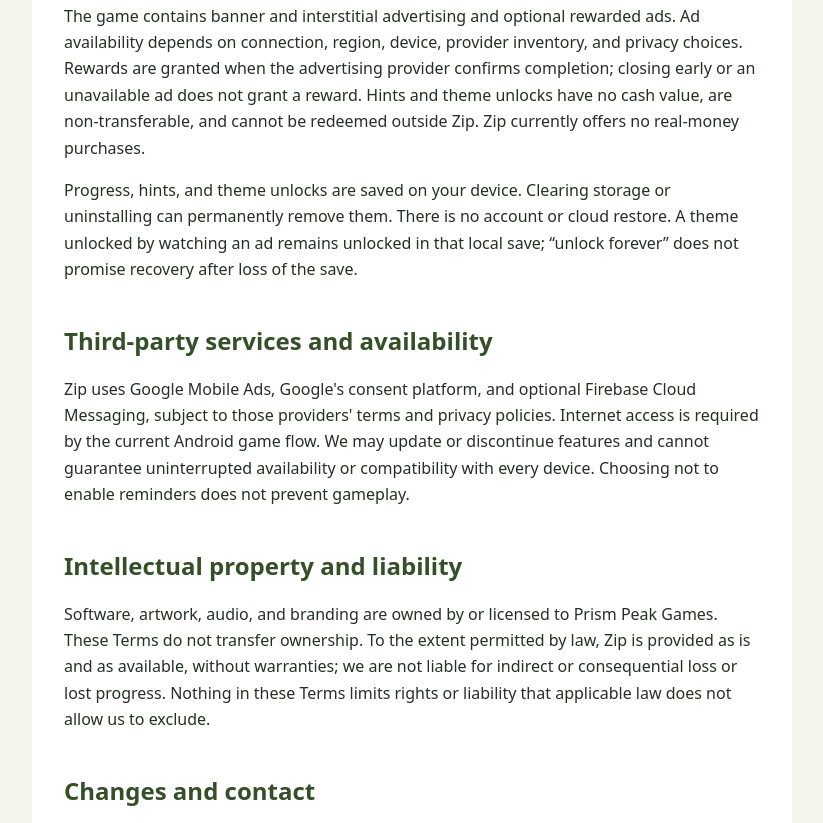
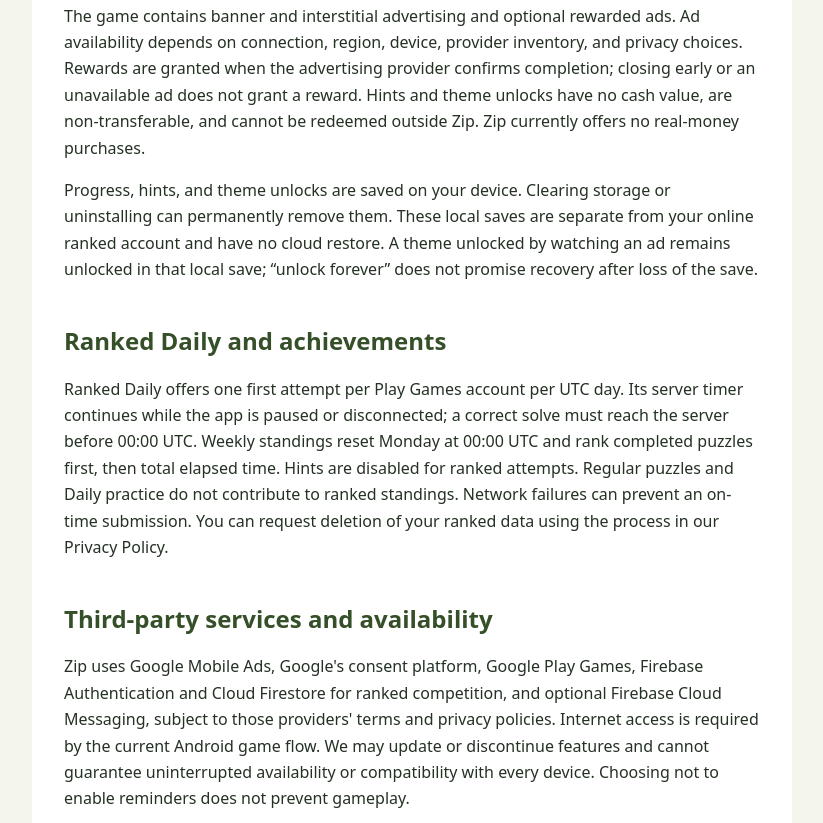
Before and after one commit to Prism-Peak-Games/prismpeakgames, a plain HTML site: page zip/terms/index.html in a window 1280 px wide. Shown: the part 600-1423 px from the top of the page, without its empty margins (228-1051 px from the left). Drawn offline with Linux system fonts and the light colour scheme.

Commit message:
Disclose Zip ranked Firebase profiles and deletion requests

```diff
--- a/zip/terms/index.html
+++ b/zip/terms/index.html
@@ -1,8 +1,9 @@
 <!doctype html>
-<html lang="en"><head><meta charset="utf-8"><meta name="viewport" content="width=device-width,initial-scale=1"><meta name="description" content="Zip Terms of Use for the Android puzzle game by Prism Peak Games."><link rel="canonical" href="https://prism-peak-games.github.io/prismpeakgames/zip/terms/"><title>Zip Terms of Use</title><style>:root{color-scheme:light;font-family:system-ui,sans-serif}body{margin:0;color:#243123;background:#f4f6ed;line-height:1.65}main{box-sizing:border-box;width:min(760px,calc(100% - 32px));margin:32px auto;padding:32px;background:white;border-radius:20px}h1,h2{color:#354f28;line-height:1.25}h2{margin-top:1.8em}a{color:#365c25;overflow-wrap:anywhere}@media(max-width:520px){main{width:100%;margin:0;padding:24px 20px;border-radius:0}}</style></head><body><main><p><a href="../">← Zip legal information</a></p><h1>Zip Terms of Use</h1><p><strong>Effective date: 16 November 2026</strong></p><p>These Terms govern Zip, provided by Prism Peak Games. By selecting Agree and continue in the game, you accept these Terms and acknowledge our <a href="../privacy/">Privacy Policy</a>.</p>
+<html lang="en"><head><meta charset="utf-8"><meta name="viewport" content="width=device-width,initial-scale=1"><meta name="description" content="Zip Terms of Use for the Android puzzle game by Prism Peak Games."><link rel="canonical" href="https://prism-peak-games.github.io/prismpeakgames/zip/terms/"><title>Zip Terms of Use</title><style>:root{color-scheme:light;font-family:system-ui,sans-serif}body{margin:0;color:#243123;background:#f4f6ed;line-height:1.65}main{box-sizing:border-box;width:min(760px,calc(100% - 32px));margin:32px auto;padding:32px;background:white;border-radius:20px}h1,h2{color:#354f28;line-height:1.25}h2{margin-top:1.8em}a{color:#365c25;overflow-wrap:anywhere}@media(max-width:520px){main{width:100%;margin:0;padding:24px 20px;border-radius:0}}</style></head><body><main><p><a href="../">← Zip legal information</a></p><h1>Zip Terms of Use</h1><p><strong>Effective date: 17 November 2026</strong></p><p>These Terms govern Zip, provided by Prism Peak Games. By selecting Agree and continue in the game, you accept these Terms and acknowledge our <a href="../privacy/">Privacy Policy</a>.</p>
 <h2>Age and use</h2><p>Zip is intended for players aged 13 and older. If you are below the age of legal majority where you live, ask a parent or guardian to review these Terms with you. We grant a personal, limited, non-exclusive, non-transferable licence to use the game for lawful, non-commercial entertainment. Do not misuse the game, interfere with its services, or copy, sell, distribute, or reverse engineer it except as permitted by law.</p>
 <h2>Ads, rewards, and progress</h2><p>The game contains banner and interstitial advertising and optional rewarded ads. Ad availability depends on connection, region, device, provider inventory, and privacy choices. Rewards are granted when the advertising provider confirms completion; closing early or an unavailable ad does not grant a reward. Hints and theme unlocks have no cash value, are non-transferable, and cannot be redeemed outside Zip. Zip currently offers no real-money purchases.</p>
-<p>Progress, hints, and theme unlocks are saved on your device. Clearing storage or uninstalling can permanently remove them. There is no account or cloud restore. A theme unlocked by watching an ad remains unlocked in that local save; “unlock forever” does not promise recovery after loss of the save.</p>
-<h2>Third-party services and availability</h2><p>Zip uses Google Mobile Ads, Google's consent platform, and optional Firebase Cloud Messaging, subject to those providers' terms and privacy policies. Internet access is required by the current Android game flow. We may update or discontinue features and cannot guarantee uninterrupted availability or compatibility with every device. Choosing not to enable reminders does not prevent gameplay.</p>
+<p>Progress, hints, and theme unlocks are saved on your device. Clearing storage or uninstalling can permanently remove them. These local saves are separate from your online ranked account and have no cloud restore. A theme unlocked by watching an ad remains unlocked in that local save; “unlock forever” does not promise recovery after loss of the save.</p>
+<h2>Ranked Daily and achievements</h2><p>Ranked Daily offers one first attempt per Play Games account per UTC day. Its server timer continues while the app is paused or disconnected; a correct solve must reach the server before 00:00 UTC. Weekly standings reset Monday at 00:00 UTC and rank completed puzzles first, then total elapsed time. Hints are disabled for ranked attempts. Regular puzzles and Daily practice do not contribute to ranked standings. Network failures can prevent an on-time submission. You can request deletion of your ranked data using the process in our Privacy Policy.</p>
+<h2>Third-party services and availability</h2><p>Zip uses Google Mobile Ads, Google's consent platform, Google Play Games, Firebase Authentication and Cloud Firestore for ranked competition, and optional Firebase Cloud Messaging, subject to those providers' terms and privacy policies. Internet access is required by the current Android game flow. We may update or discontinue features and cannot guarantee uninterrupted availability or compatibility with every device. Choosing not to enable reminders does not prevent gameplay.</p>
 <h2>Intellectual property and liability</h2><p>Software, artwork, audio, and branding are owned by or licensed to Prism Peak Games. These Terms do not transfer ownership. To the extent permitted by law, Zip is provided as is and as available, without warranties; we are not liable for indirect or consequential loss or lost progress. Nothing in these Terms limits rights or liability that applicable law does not allow us to exclude.</p>
 <h2>Changes and contact</h2><p>We publish updates here and change the effective date. The game asks you to accept the current legal version before continuing through normal launch. Questions or privacy requests: <a href="mailto:prismpeakgames@gmail.com">prismpeakgames@gmail.com</a>.</p></main></body></html>
```
Also changed, not shown: zip/privacy/index.html (+6 -4 lines).
